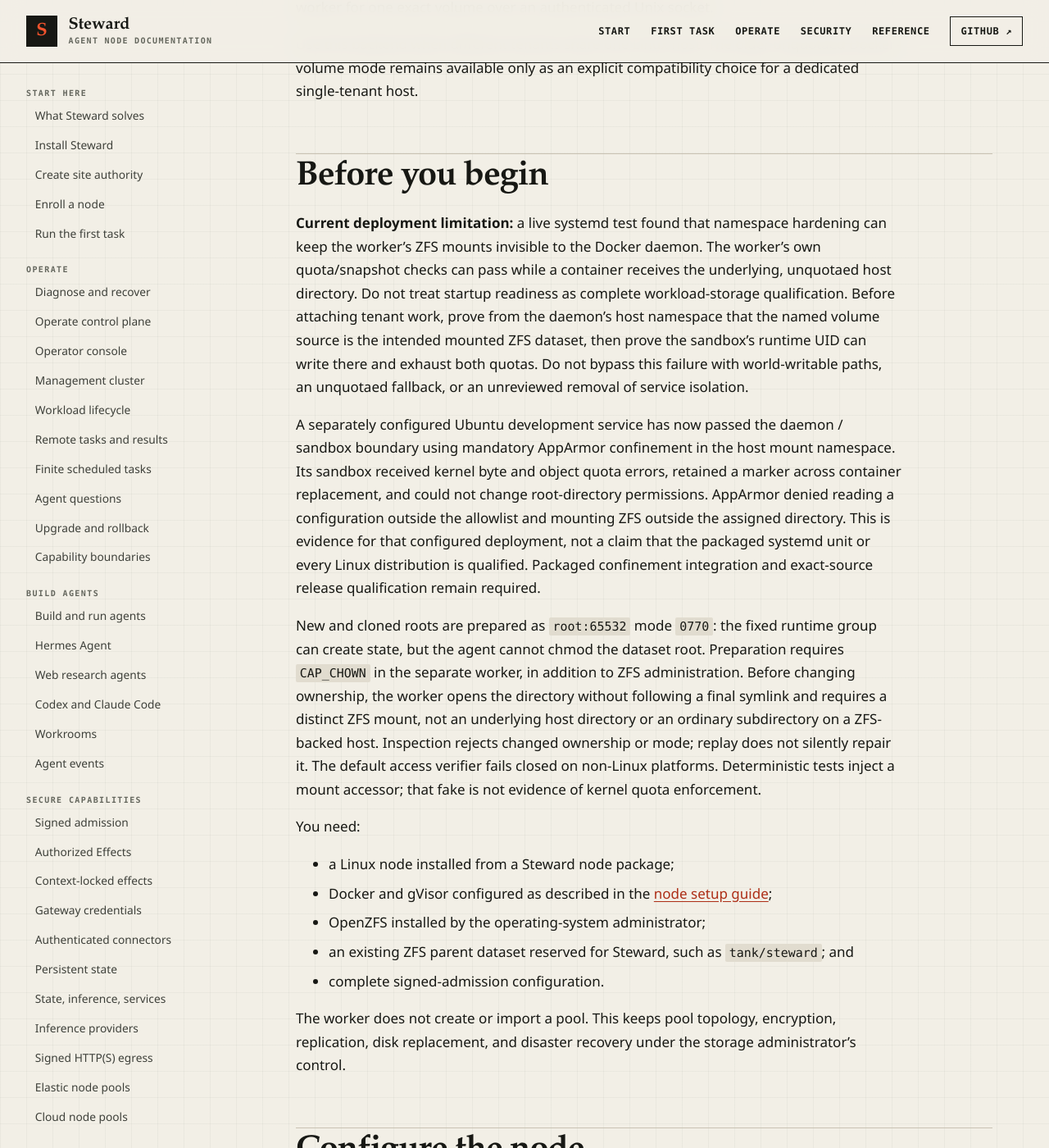
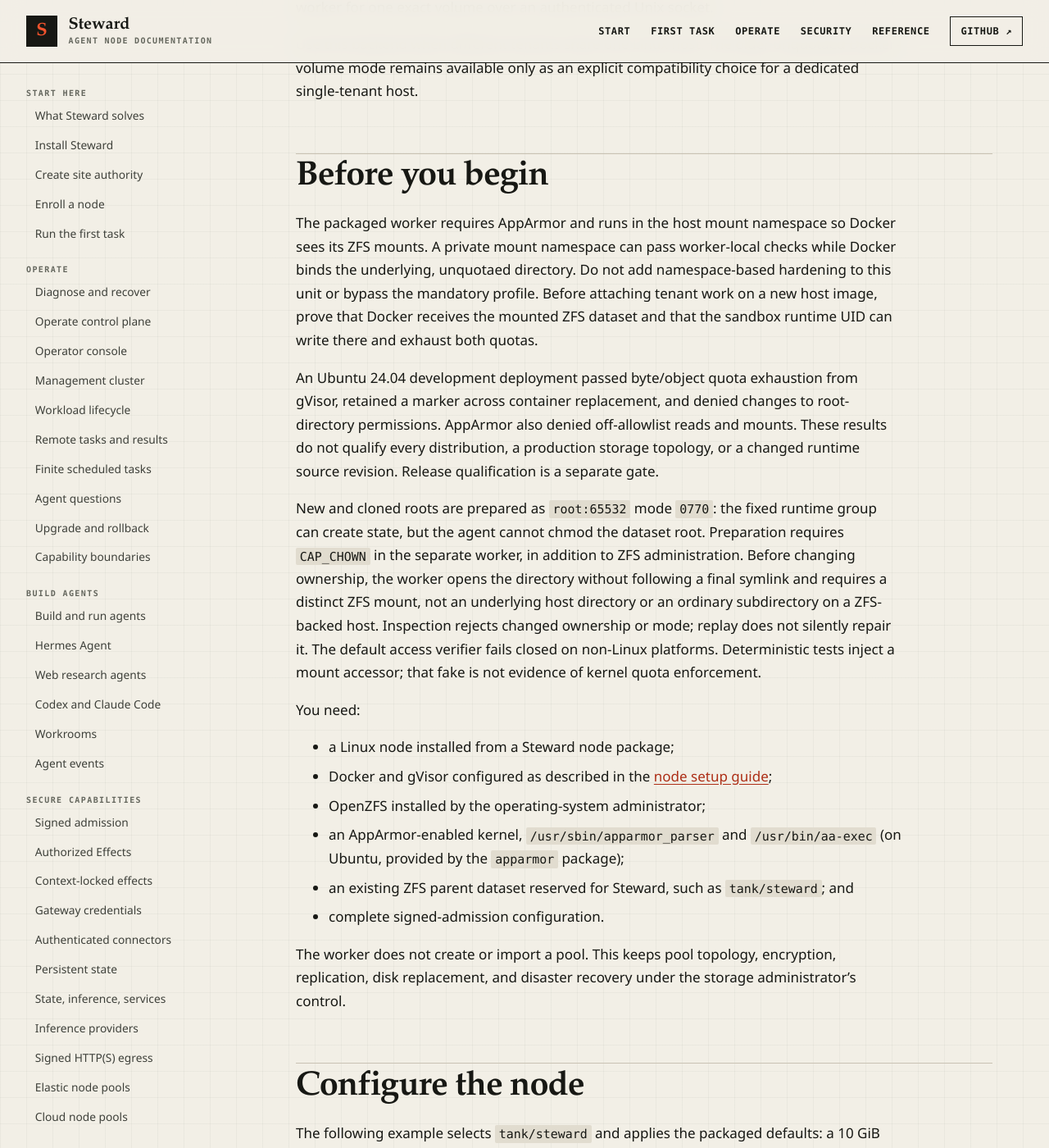
Before and after one commit to hardrails/steward, a Jekyll site: the page built from docs/guides/persistent-state.md, in a window 1280 px wide and 1400 px high, scrolled down 646 px. Shown: the whole window at 82% size. Built offline with Jekyll 4.4.1, drawn with Linux system fonts in a browser that asks for light colours; some of the changed text lies outside the part shown.

Commit message:
docs(storage): document confined setup and token migration
Constraint: AppArmor support and a real sandbox quota check are narrower requirements than package availability.

````diff
--- a/docs/guides/persistent-state.md
+++ b/docs/guides/persistent-state.md
@@ -23,24 +23,18 @@
 
 ## Before you begin
 
-**Current deployment limitation:** a live systemd test found that namespace
-hardening can keep the worker's ZFS mounts invisible to the Docker daemon. The
-worker's own quota/snapshot checks can pass while a container receives the
-underlying, unquotaed host directory. Do not treat startup readiness as complete
-workload-storage qualification. Before attaching tenant work, prove from the
-daemon's host namespace that the named volume source is the intended mounted ZFS
-dataset, then prove the sandbox's runtime UID can write there and exhaust both
-quotas. Do not bypass this failure with world-writable paths, an unquotaed fallback,
-or an unreviewed removal of service isolation.
+The packaged worker requires AppArmor and runs in the host mount namespace so
+Docker sees its ZFS mounts. A private mount namespace can pass worker-local checks
+while Docker binds the underlying, unquotaed directory. Do not add namespace-based
+hardening to this unit or bypass the mandatory profile. Before attaching tenant
+work on a new host image, prove that Docker receives the mounted ZFS dataset and
+that the sandbox runtime UID can write there and exhaust both quotas.
 
-A separately configured Ubuntu development service has now passed the daemon /
-sandbox boundary using mandatory AppArmor confinement in the host mount namespace.
-Its sandbox received kernel byte and object quota errors, retained a marker across
-container replacement, and could not change root-directory permissions. AppArmor
-denied reading a configuration outside the allowlist and mounting ZFS outside the
-assigned directory. This is evidence for that configured deployment, not a claim
-that the packaged systemd unit or every Linux distribution is qualified. Packaged
-confinement integration and exact-source release qualification remain required.
+An Ubuntu 24.04 development deployment passed byte/object quota exhaustion from
+gVisor, retained a marker across container replacement, and denied changes to
+root-directory permissions. AppArmor also denied off-allowlist reads and mounts.
+These results do not qualify every distribution, a production storage topology,
+or a changed runtime source revision. Release qualification is a separate gate.
 
 New and cloned roots are prepared as `root:65532` mode `0770`: the fixed runtime
 group can create state, but the agent cannot chmod the dataset root. Preparation
@@ -58,6 +52,8 @@
 - Docker and gVisor configured as described in the
   [node setup guide]({{ '/getting-started/' | relative_url }});
 - OpenZFS installed by the operating-system administrator;
+- an AppArmor-enabled kernel, `/usr/sbin/apparmor_parser` and `/usr/bin/aa-exec`
+  (on Ubuntu, provided by the `apparmor` package);
 - an existing ZFS parent dataset reserved for Steward, such as
   `tank/steward`; and
 - complete signed-admission configuration.
@@ -71,12 +67,14 @@
 The following example selects `tank/steward` and applies the packaged defaults: a
 10 GiB byte limit and 1,000,000-object limit for each lineage.
 
-1. Create an authentication token that only Executor can read:
+1. Create an owner-only Executor token and a separate root-owned worker copy:
 
    ```bash
    sudo install -d -o root -g root -m 0755 /etc/steward
    openssl rand -hex 32 | sudo install -o steward-executor -g steward-executor \
      -m 0600 /dev/stdin /etc/steward/storage-zfs-token
+   sudo install -o root -g root -m 0600 /etc/steward/storage-zfs-token \
+     /etc/steward/storage-zfs-worker-token
    ```
 
 2. Install the worker configuration and replace the dataset placeholder:
@@ -104,19 +102,33 @@
 
    ```bash
    sudo steward-storage-zfs -check-config
-   sudo steward-storage-zfs -check-backend
    sudo systemctl enable --now steward-storage-zfs
    sudo /usr/local/libexec/steward/node-preflight
    sudo systemctl restart steward-executor
    sudo /usr/local/libexec/steward/node-doctor
    ```
 
-`-check-backend` is intentionally mutating. It creates a random scratch lineage,
+Normal service startup is intentionally mutating. It creates a random scratch lineage,
 proves real byte and object quota exhaustion, then exercises snapshot, clone,
 Docker binding, and deletion. It removes the scratch objects before returning.
-Normal worker startup repeats this test and does not signal systemd readiness until
-it passes. Executor therefore starts only after the configured host substrate is
-qualified.
+It does not signal systemd readiness until these checks pass. Running
+`steward-storage-zfs -check-backend` directly repeats the backend check but does not
+prove the packaged service's confinement or the sandbox boundary.
+
+Before each worker start, systemd loads the policy from the selected immutable
+release, then `aa-exec` starts the worker under that profile. An invalid policy
+fails startup even if an older profile is already loaded; a missing profile does
+not fall back to an unconfined worker. The policy is part of the verified node
+payload. Only the fixed policy-loading command receives unrestricted host
+privilege; the serving process does not.
+
+The policy permits only the packaged configuration, token, binary, socket and
+state paths. Custom paths require a separately reviewed policy and unit override,
+not a broader wildcard. Existing configurations that point the worker at
+`storage-zfs-token` must migrate to the root-owned copy before starting this unit.
+For token rotation, quiesce storage callers, stop Executor and the worker, replace
+both owner-only copies with the same new value, then start the worker before
+Executor. Never put tokens in commands, service arguments, logs or agent files.
 
 The worker creates only fixed `volumes` and `tombstones` children beneath the
 selected parent. After qualification, it creates a tenant dataset lazily when
@@ -144,9 +156,11 @@
 ## What the worker is trusted to do
 
 `steward-storage-zfs` runs as root because OpenZFS administration requires host
-authority. Its systemd service bounds the process to `CAP_SYS_ADMIN`, a protected
-runtime directory, the configured state path, Unix sockets, and the packaged
-binary. It can still affect the selected ZFS pool and can reach Docker's
+authority. Its systemd service bounds the worker to `CAP_SYS_ADMIN` and `CAP_CHOWN`,
+with no new privileges and Unix sockets only. AppArmor confines filesystem access,
+executables and mount targets without hiding those mounts from Docker. This is
+not per-dataset authorization of ZFS ioctls: the worker can still affect ZFS and
+can reach Docker's
 root-equivalent socket. Treat the worker, Docker daemon, OpenZFS, Linux kernel, and
 host root as trusted node infrastructure.
 
````
Also changed, not shown: docs/reference/configuration.md (+12 -3 lines), docs/reference/platform-support.md (+11 -0 lines).
